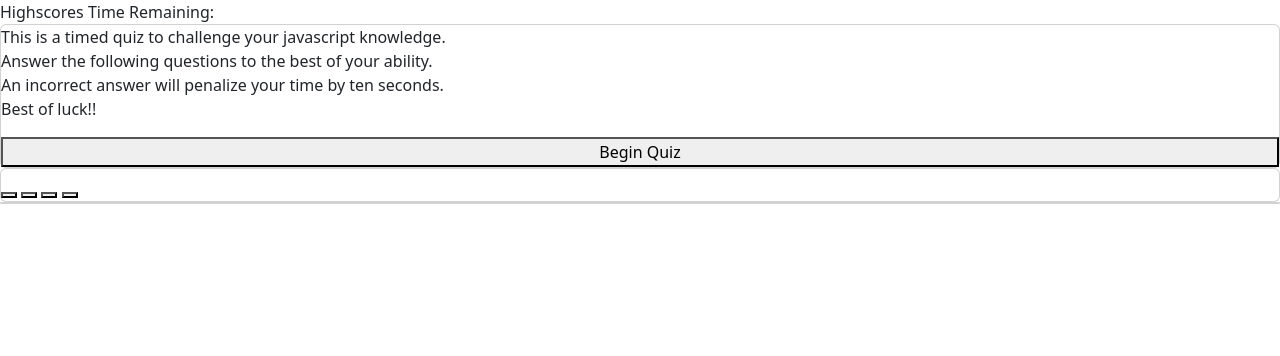
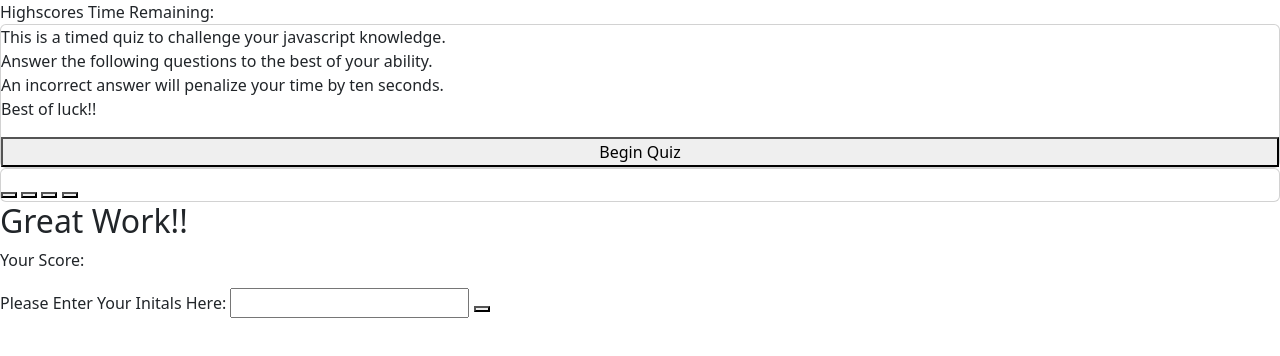
Before and after one commit to AKStamps/Javascript-Quiz, a plain HTML site: page index.html in a window 1280 px wide. Drawn offline with nearby package versions, Linux system fonts and the light colour scheme.

Commit message:
added results card to html and created global variables in java

```diff
--- a/index.html
+++ b/index.html
@@ -37,9 +37,20 @@
                 <button id="option2" class="button"></button>
                 <button id="option3" class="button"></button>
             </div>
+
+            <div id="judgement"></div>
         </div>
 
-        <div id="results" class="card"></div>
+        <div id="results class="card">
+            <h2>Great Work!!</h2>
+            <p id="score">Your Score: </p>
+
+            <form id="highscore-initals">
+                <label for="score">Please Enter Your Initals Here: </label>
+                <input type="text" id="initals">
+                <button id="submit" class="button"></button>
+            </form>
+        </div>
     </main>
 
 
```
